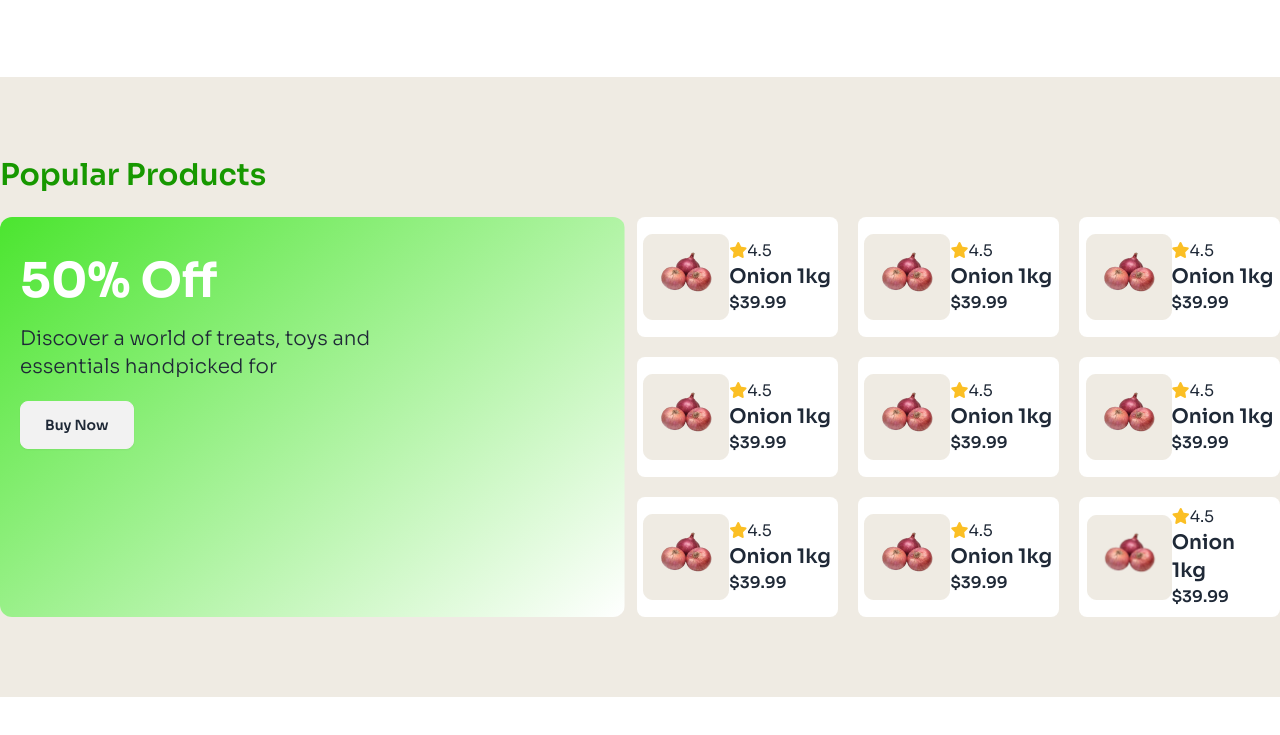
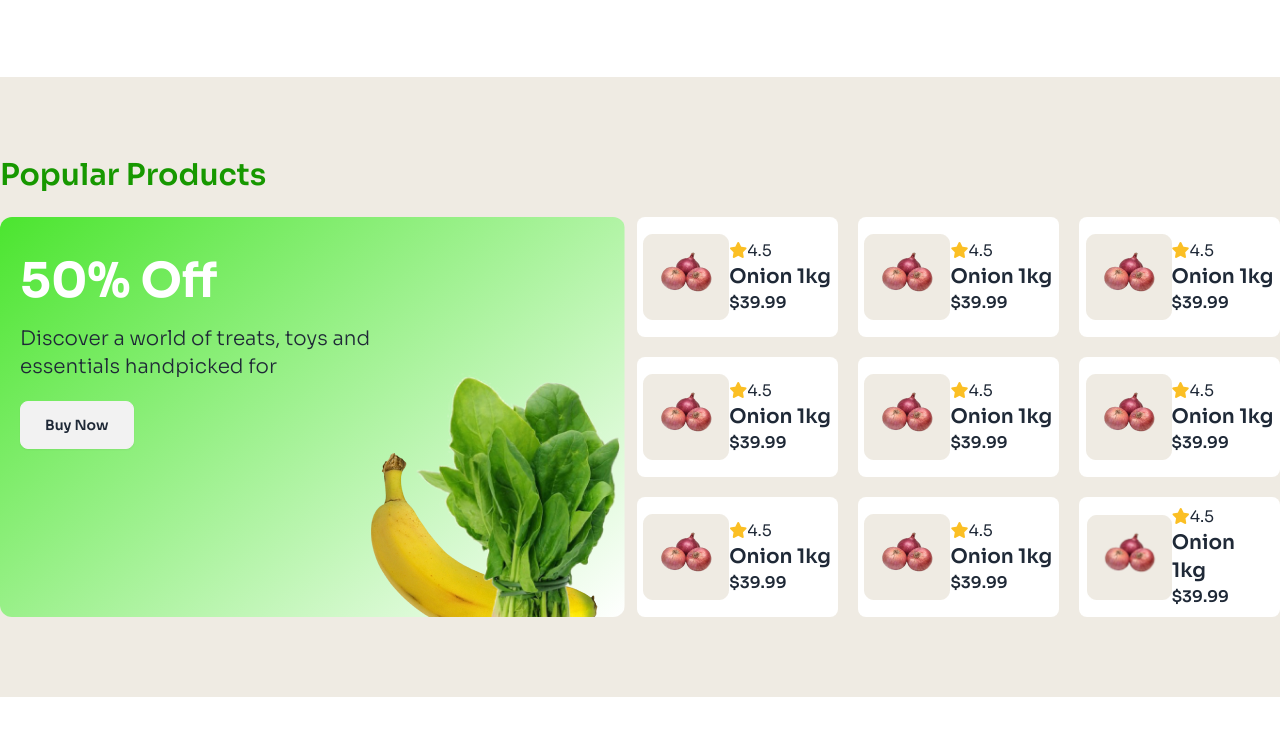
Before and after one commit to rubel6610/tailwind-nature-platter, a plain HTML site: page index.html in a window 1280 px wide. Shown: the part 1575-2310 px from the top of the page. Drawn offline with nearby package versions, Linux system fonts and the light colour scheme; the site is published under a folder, as on GitHub Pages, so addresses that start at the root find nothing.

Commit message:
fix image path

```diff
--- a/index.html
+++ b/index.html
@@ -100,7 +100,7 @@
             <h1 class="text-3xl text-[#179800] font-semibold text-center md:text-start">Popular Products</h1>
             <br>
             <div class="flex flex-col md:flex-row  gap-3 ">
-                <div class="bg-gradient-to-r from-[#53DB3A] to-white ps-5  bg-no-repeat bg-right-bottom rounded-xl" style="background-image: url(/assets/vegetable-offer.png), linear-gradient(140deg,#4be52f, white); ">
+                <div class=" ps-5  bg-no-repeat bg-right-bottom rounded-xl" style="background-image: url(assets/vegetable-offer.png), linear-gradient(140deg,#4be52f, white); ">
                   <h1 class="text-5xl  text-white font-bold mt-10">50% Off</h1>
                   <p class="text-xl font-light my-5 w-3/4">Discover a world of treats, toys and essentials handpicked for</p>
                   <button class="btn px-6">Buy Now</button>
```
